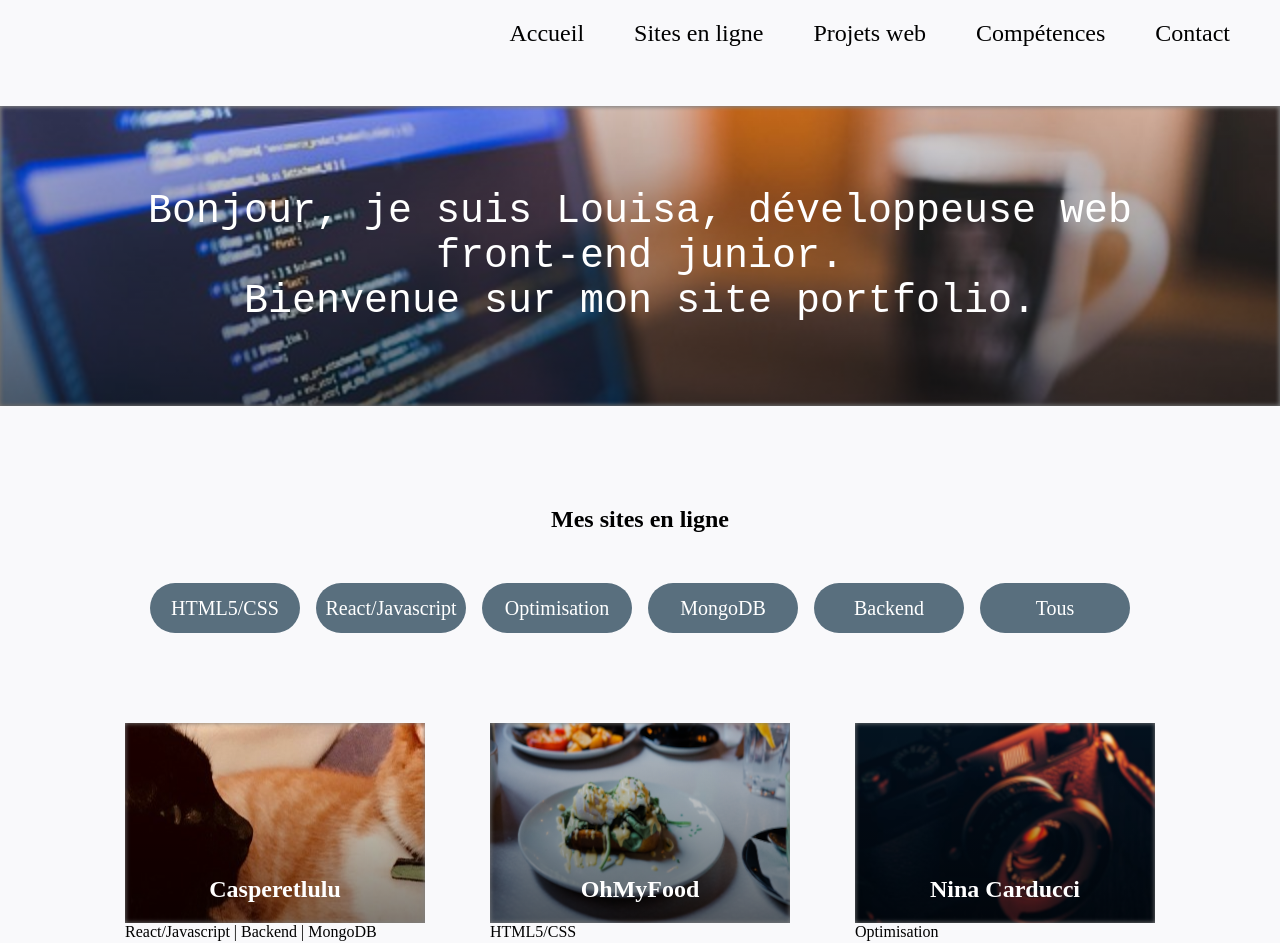
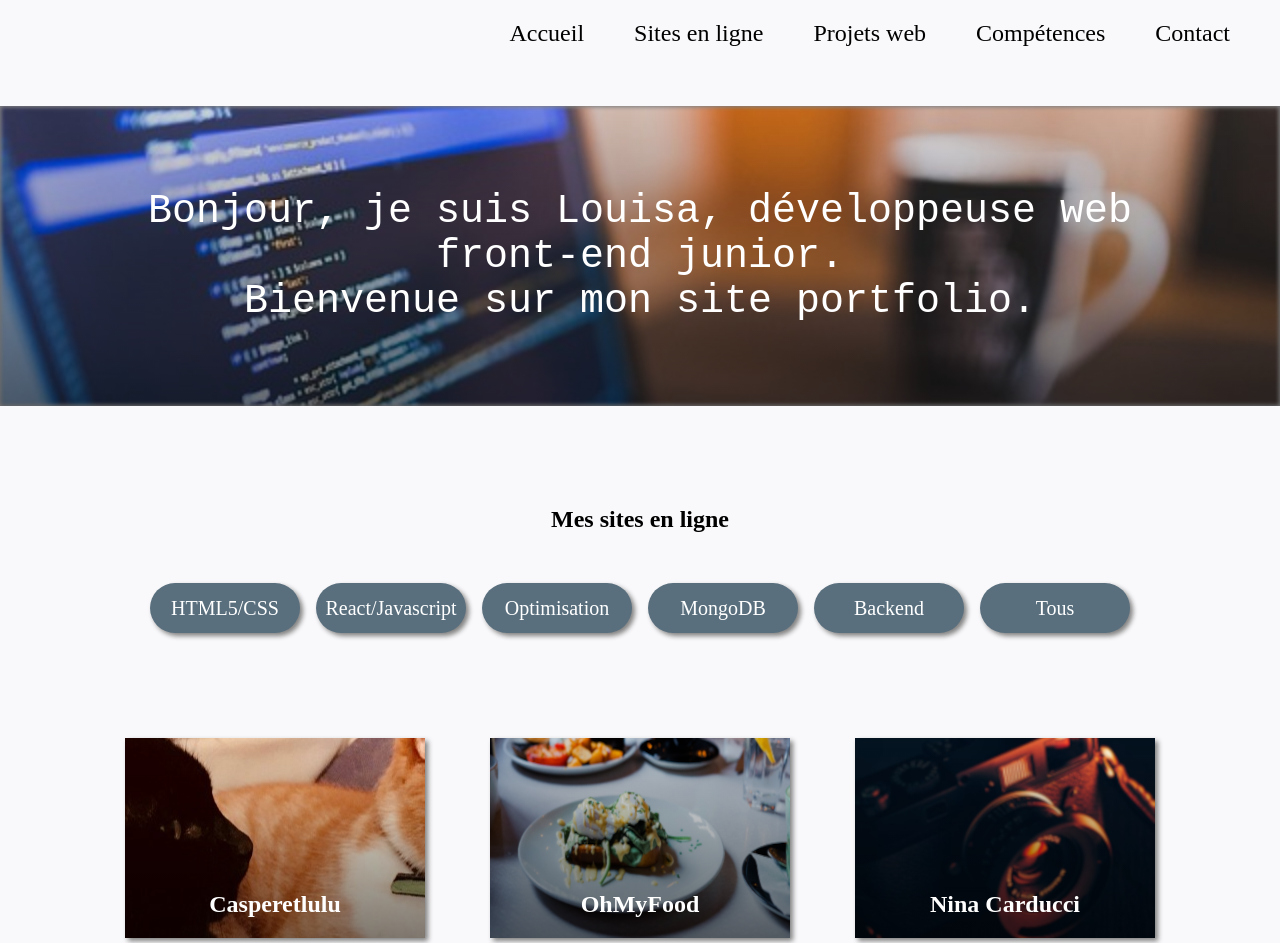
Before and after one commit to olouisa/portfoliointeg, a React (Create React App) app: page / in a window 1280 px wide. Shown: the top 943 px of the page. Built offline with nearby package versions, Linux system fonts and the light colour scheme.

Commit message:
cursive font

```diff
--- a/src/styles/projects.css
+++ b/src/styles/projects.css
@@ -12,6 +12,7 @@
     width: 100%;
     text-align: center;
     margin-bottom: 50px;
+    font-family: cursive;
 }
 
 .filter {
@@ -48,6 +49,7 @@
     /* background-color: #868B8E; */
     /* background-color: #606669; */
     background-color: #596f7e;
+    box-shadow: 3px 3px 5px grey;
 
     color: white;
 }
--- a/src/styles/works.css
+++ b/src/styles/works.css
@@ -15,6 +15,7 @@
     width: 300px;
     height: 200px;
     background-color: white;
+    margin-top: 15px;
 
     /* box-shadow: inset 0 0 5px grey; */
 }
@@ -26,8 +27,8 @@
     display: flex;
     flex-direction: column-reverse;
     justify-content: space-between;
-
-    box-shadow: inset 0 0 5px grey;
+    box-shadow: 3px 3px 5px grey;
+    /* box-shadow: inset 0 0 5px grey; */
 }
 
 .backgroundWork:hover {
@@ -62,6 +63,11 @@
     flex-wrap: wrap;
     gap: 65px;
 }
+
+.workCategory {
+    padding-top: 5px;
+    font-family: cursive;
+}
 .siteLinkDiv {
     width: 100%;
     display: flex;
@@ -84,6 +90,8 @@
     font-family: Montserrat;
     /* background-color: #606669; */
     background-color: #596f7e;
+    box-shadow: 5px 5px 5px #D9D9D9;
+
 }
 
 .siteLinkWorks:hover {
```
Also changed, not shown: 1 other file (tests, documents, lock files or other folders).
